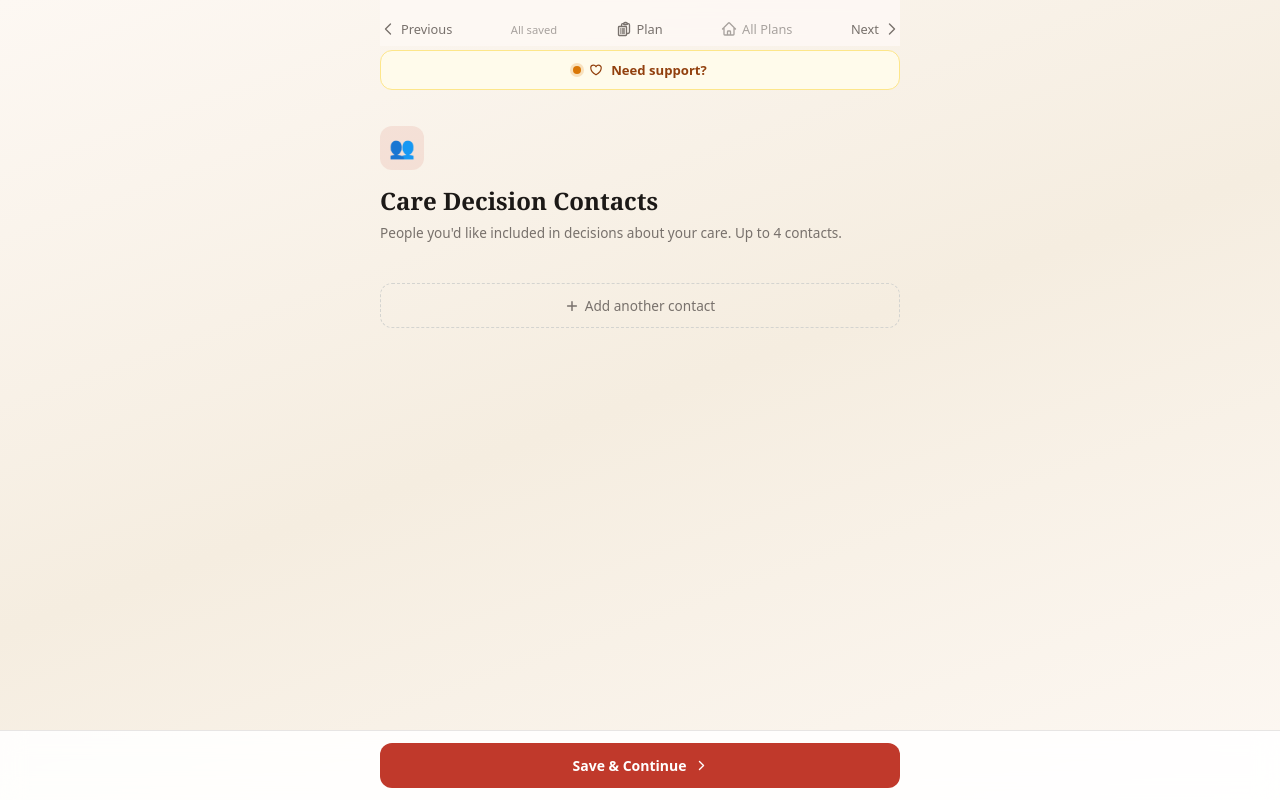
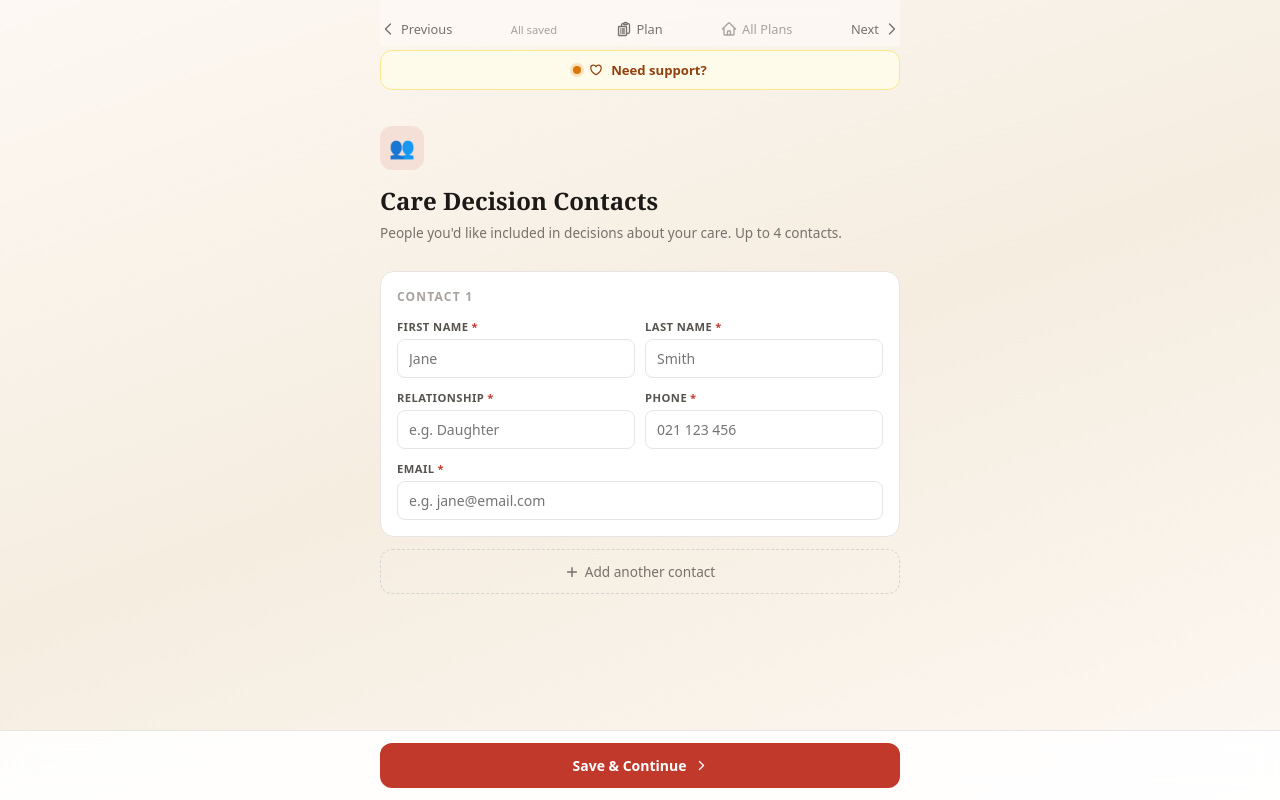
Before and after one commit to shumin-zhou/advance-care-plan, a Next.js app: page /plans/1/care-contacts in a window 1280 px wide. Built offline with nearby package versions, Linux system fonts and the light colour scheme.

Commit message:
added mmessage at front page

```diff
--- a/src/app/plans/[planId]/care-contacts/page.tsx
+++ b/src/app/plans/[planId]/care-contacts/page.tsx
@@ -1,80 +1,185 @@
 "use client";
 
 export const dynamic = "force-dynamic";
-import React from "react";
 
-import { useEffect, useState, useRef, useCallback } from "react";
-import { useForm, useFieldArray } from "react-hook-form";
-import { zodResolver } from "@hookform/resolvers/zod";
+import * as React from "react";
+import { useState, useRef } from "react";
 import Link from "next/link";
 import { usePlan } from "@/context/PlanContext";
-import { useLanguage, LanguageSwitcher } from "@/context/LanguageContext";
+import { useLanguage } from "@/context/LanguageContext";
 import { SupportTrigger, SupportPanel } from "@/components/SupportPanel";
-import { careContactsSchema, CareContacts } from "@/lib/schema";
+import { CareContact } from "@/lib/schema";
+
+// ---------------------------------------------------------------------------
+// Primitives — same pattern as EPA page
+// ---------------------------------------------------------------------------
 
 function FieldLabel({ htmlFor, required, children }: { htmlFor: string; required?: boolean; children: React.ReactNode }) {
   return (
-    <label htmlFor={htmlFor} style={{ display: "block", fontFamily: "system-ui, sans-serif", fontSize: "0.75rem", fontWeight: 600, color: "#57534e", marginBottom: 6, letterSpacing: "0.02em", textTransform: "uppercase" as const }}>
-      {children}{required && <span style={{ color: "#c0392b", marginLeft: 2 }}>*</span>}
+    <label htmlFor={htmlFor} style={{ display: "block", fontFamily: "system-ui, sans-serif", fontSize: "0.7rem", fontWeight: 600, color: "#57534e", marginBottom: 5, letterSpacing: "0.04em", textTransform: "uppercase" as const }}>
+      {children}{required && <span style={{ color: "#c0392b", marginLeft: 3 }}>*</span>}
     </label>
   );
 }
 
-function TextInput({ id, placeholder, error, ...rest }: React.InputHTMLAttributes<HTMLInputElement> & { error?: string }) {
+function TextInput({ id, placeholder, type = "text", value, onChange, onBlur, error }: {
+  id: string; placeholder?: string; type?: string;
+  value?: string; onChange?: (v: string) => void; onBlur?: () => void; error?: string;
+}) {
   return (
     <div>
-      <input id={id} type="text" placeholder={placeholder}
-        style={{ width: "100%", boxSizing: "border-box" as const, padding: "10px 13px", borderRadius: 10, border: `1.5px solid ${error ? "#c0392b" : "#e7e5e4"}`, background: error ? "#fff8f7" : "#fff", fontFamily: "system-ui, sans-serif", fontSize: "0.9rem", color: "#1c1917", outline: "none" }}
+      <input
+        id={id} type={type} placeholder={placeholder} value={value ?? ""} autoComplete="off"
+        onChange={e => onChange?.(e.target.value)}
+        style={{ width: "100%", boxSizing: "border-box" as const, padding: "9px 11px", borderRadius: 8, border: `1.5px solid ${error ? "#c0392b" : "#e7e5e4"}`, background: error ? "#fff8f7" : "#fff", fontFamily: "system-ui, sans-serif", fontSize: "0.875rem", color: "#1c1917", outline: "none" }}
         onFocus={e => e.currentTarget.style.borderColor = "#c0392b"}
-        onBlur={e => e.currentTarget.style.borderColor = error ? "#c0392b" : "#e7e5e4"}
-        {...rest}
+        onBlur={e => { e.currentTarget.style.borderColor = error ? "#c0392b" : "#e7e5e4"; onBlur?.(); }}
       />
       {error && <p style={{ fontFamily: "system-ui, sans-serif", fontSize: "0.7rem", color: "#c0392b", margin: "4px 0 0 2px" }}>{error}</p>}
     </div>
   );
 }
 
+// ---------------------------------------------------------------------------
+// Empty contact factory
+// ---------------------------------------------------------------------------
+
+function emptyContact(): CareContact {
+  return { firstName: "", lastName: "", relationship: "", phone: "", email: "" };
+}
+
+// ---------------------------------------------------------------------------
+// Contact card — owns its own touched ref, same as EPA's AttorneyCard
+// ---------------------------------------------------------------------------
+
+function ContactCard({ contact, index, showRemove, onChange, onRemove, onBlur }: {
+  contact: CareContact;
+  index: number;
+  showRemove: boolean;
+  onChange: (updated: CareContact) => void;
+  onRemove: () => void;
+  onBlur: () => void;
+}) {
+  const { t } = useLanguage();
+  const touched = useRef<Partial<Record<keyof CareContact, boolean>>>({});
+
+  function set(field: keyof CareContact, value: string) {
+    onChange({ ...contact, [field]: value });
+  }
+
+  function fieldBlur(field: keyof CareContact) {
+    touched.current[field] = true;
+    onBlur();
+  }
+
+  function requiredError(field: keyof CareContact, label: string): string | undefined {
+    if (!touched.current[field]) return undefined;
+    return !contact[field] ? `${label} is required` : undefined;
+  }
+
+  function emailError(): string | undefined {
+    if (!touched.current.email) return undefined;
+    if (!contact.email) return "Email is required";
+    if (!/^[^\s@]+@[^\s@]+\.[^\s@]+$/.test(contact.email)) return "Please enter a valid email address";
+    return undefined;
+  }
+
+  return (
+    <div style={{ background: "#fff", borderRadius: 14, border: "1px solid #e7e5e4", padding: 16 }}>
+      {/* Card header */}
+      <div style={{ display: "flex", alignItems: "center", justifyContent: "space-between", marginBottom: 14 }}>
+        <span style={{ fontFamily: "system-ui, sans-serif", fontSize: "0.75rem", fontWeight: 600, color: "#a8a29e", textTransform: "uppercase" as const, letterSpacing: "0.1em" }}>
+          {t("contact")} {index + 1}
+        </span>
+        {showRemove && (
+          <button type="button" onClick={onRemove} style={{ background: "none", border: "none", cursor: "pointer", color: "#a8a29e", fontFamily: "system-ui, sans-serif", fontSize: "0.75rem", padding: 0 }}>
+            {t("remove")}
+          </button>
+        )}
+      </div>
+
+      {/* Name row */}
+      <div style={{ display: "grid", gridTemplateColumns: "1fr 1fr", gap: 10, marginBottom: 12 }}>
+        <div>
+          <FieldLabel htmlFor={`firstName-${index}`} required>{t("firstName2")}</FieldLabel>
+          <TextInput id={`firstName-${index}`} placeholder={t("firstNamePlaceholder")}
+            value={contact.firstName} onChange={v => set("firstName", v)}
+            onBlur={() => fieldBlur("firstName")}
+            error={requiredError("firstName", t("firstName2"))} />
+        </div>
+        <div>
+          <FieldLabel htmlFor={`lastName-${index}`} required>{t("lastName2")}</FieldLabel>
+          <TextInput id={`lastName-${index}`} placeholder={t("lastNamePlaceholder")}
+            value={contact.lastName} onChange={v => set("lastName", v)}
+            onBlur={() => fieldBlur("lastName")}
+            error={requiredError("lastName", t("lastName2"))} />
+        </div>
+      </div>
+
+      {/* Relationship + phone row */}
+      <div style={{ display: "grid", gridTemplateColumns: "1fr 1fr", gap: 10, marginBottom: 12 }}>
+        <div>
+          <FieldLabel htmlFor={`relationship-${index}`} required>{t("relationship")}</FieldLabel>
+          <TextInput id={`relationship-${index}`} placeholder={t("relationshipPlaceholder2")}
+            value={contact.relationship} onChange={v => set("relationship", v)}
+            onBlur={() => fieldBlur("relationship")}
+            error={requiredError("relationship", t("relationship"))} />
+        </div>
+        <div>
+          <FieldLabel htmlFor={`phone-${index}`} required>{t("phone")}</FieldLabel>
+          <TextInput id={`phone-${index}`} placeholder={t("phonePlaceholder2")}
+            value={contact.phone} onChange={v => set("phone", v)}
+            onBlur={() => fieldBlur("phone")}
+            error={requiredError("phone", t("phone"))} />
+        </div>
+      </div>
+
+      {/* Email */}
+      <div>
+        <FieldLabel htmlFor={`email-${index}`} required>{t("email")}</FieldLabel>
+        <TextInput id={`email-${index}`} type="email" placeholder={t("emailPlaceholder")}
+          value={contact.email} onChange={v => set("email", v)}
+          onBlur={() => fieldBlur("email")}
+          error={emailError()} />
+      </div>
+    </div>
+  );
+}
+
+// ---------------------------------------------------------------------------
+// Page
+// ---------------------------------------------------------------------------
+
 export default function CareContactsPage() {
   const { t } = useLanguage();
   const [supportOpen, setSupportOpen] = useState(false);
   const { plan, updateSection, status, isDirty, save, planId } = usePlan();
 
-  const { register, handleSubmit, reset, control, formState: { errors } } = useForm<CareContacts>({
-    resolver: zodResolver(careContactsSchema),
-    defaultValues: plan.careContacts,
-    mode: "onBlur",
-    reValidateMode: "onBlur",
+  const [contacts, setContacts] = useState<CareContact[]>(() => {
+    const existing = plan.careContacts?.contacts;
+    return existing && existing.length > 0 ? existing : [emptyContact()];
   });
 
-  const { fields, append, remove } = useFieldArray({ control, name: "contacts" });
+  function persist(updated: CareContact[]) {
+    updateSection({ careContacts: { contacts: updated } });
+  }
 
-  // Only reset on initial mount — not on every save (which would steal focus)
-  const initialised = useRef(false);
-  useEffect(() => {
-    if (!initialised.current) {
-      reset(plan.careContacts);
-      initialised.current = true;
+  function handleChange(index: number, updated: CareContact) {
+    const next = contacts.map((c, i) => i === index ? updated : c);
+    setContacts(next);
+    persist(next);
   }
-  }, [plan.careContacts, reset]);
 
-  // Debounced save — fires 600ms after the last field change
-  // Using a ref so the timer survives re-renders without causing them
-  const saveTimer = useRef<ReturnType<typeof setTimeout> | null>(null);
-  const saveData = useCallback(() => {
-    handleSubmit((data) => updateSection({ careContacts: data }))();
-  }, [handleSubmit, updateSection]);
+  function handleRemove(index: number) {
+    const next = contacts.filter((_, i) => i !== index);
+    setContacts(next);
+    persist(next);
+  }
 
-  // Merge RHF's register onBlur with our debounced save
-  function reg(name: any) {
-    const r = register(name);
-    return {
-      ...r,
-      onBlur: (e: React.FocusEvent<HTMLInputElement>) => {
-        r.onBlur(e); // RHF validation
-        if (saveTimer.current) clearTimeout(saveTimer.current);
-        saveTimer.current = setTimeout(saveData, 600);
-      },
-    };
+  function handleAdd() {
+    const next = [...contacts, emptyContact()];
+    setContacts(next);
+    persist(next);
   }
 
   return (
@@ -87,11 +192,9 @@ export default function CareContactsPage() {
             <svg width="16" height="16" viewBox="0 0 24 24" fill="none" stroke="currentColor" strokeWidth="2" style={{ display: "block" }}><path strokeLinecap="round" strokeLinejoin="round" d="M15.75 19.5L8.25 12l7.5-7.5" /></svg>
             {t("previous")}
           </Link>
-
           <span style={{ fontFamily: "system-ui, sans-serif", fontSize: "0.7rem", color: status === "saving" ? "#c0392b" : isDirty ? "#d97706" : "#a8a29e" }}>
             {status === "saving" ? t("saving") : isDirty ? t("unsavedChanges") : t("allSaved")}
           </span>
-
           <Link href={`/plans/${planId}`} style={{ display: "flex", alignItems: "center", gap: 5, fontFamily: "system-ui, sans-serif", fontSize: "0.8rem", color: "#78716c", textDecoration: "none" }}>
             <svg width="16" height="16" viewBox="0 0 24 24" fill="none" stroke="currentColor" strokeWidth="2" style={{ display: "block" }}><path strokeLinecap="round" strokeLinejoin="round" d="M9 12h3.75M9 15h3.75M9 18h3.75m3 .75H18a2.25 2.25 0 002.25-2.25V6.108c0-1.135-.845-2.098-1.976-2.192a48.424 48.424 0 00-1.123-.08m-5.801 0c-.065.21-.1.433-.1.664 0 .414.336.75.75.75h4.5a.75.75 0 00.75-.75 2.25 2.25 0 00-.1-.664m-5.8 0A2.251 2.251 0 0113.5 2.25H15c1.012 0 1.867.668 2.15 1.586m-5.8 0c-.376.023-.75.05-1.124.08C9.095 4.01 8.25 4.973 8.25 6.108V8.25m0 0H4.875c-.621 0-1.125.504-1.125 1.125v11.25c0 .621.504 1.125 1.125 1.125h9.75c.621 0 1.125-.504 1.125-1.125V9.375c0-.621-.504-1.125-1.125-1.125H8.25zM6.75 12h.008v.008H6.75V12zm0 3h.008v.008H6.75V15zm0 3h.008v.008H6.75V18z" /></svg>
             {t("plan")}
@@ -115,72 +218,32 @@ export default function CareContactsPage() {
         <div style={{ padding: "20px 0 28px" }}>
           <div style={{ display: "inline-flex", alignItems: "center", justifyContent: "center", width: 44, height: 44, borderRadius: 12, background: "rgba(192,57,43,0.1)", fontSize: "1.3rem", marginBottom: 14 }}>👥</div>
           <h1 style={{ fontFamily: "Georgia, serif", fontSize: "1.5rem", fontWeight: 700, color: "#1c1917", margin: "0 0 6px" }}>{t("careContactsTitle")}</h1>
-          <p style={{ fontFamily: "system-ui, sans-serif", fontSize: "0.85rem", color: "#78716c", margin: 0, lineHeight: 1.5 }}>
-            {t("careContactsSubtitle")}
-          </p>
+          <p style={{ fontFamily: "system-ui, sans-serif", fontSize: "0.85rem", color: "#78716c", margin: 0, lineHeight: 1.5 }}>{t("careContactsSubtitle")}</p>
         </div>
 
-        <form onSubmit={handleSubmit((data) => updateSection({ careContacts: data }))} noValidate>
+        {/* Contact cards */}
         <div style={{ display: "flex", flexDirection: "column", gap: 16 }}>
-            {fields.map((field, index) => (
-              <div key={field.id} style={{ background: "#fff", borderRadius: 14, border: "1px solid #e7e5e4", padding: 16 }}>
-                {/* Card header */}
-                <div style={{ display: "flex", alignItems: "center", justifyContent: "space-between", marginBottom: 14 }}>
-                  <span style={{ fontFamily: "system-ui, sans-serif", fontSize: "0.75rem", fontWeight: 600, color: "#a8a29e", textTransform: "uppercase" as const, letterSpacing: "0.1em" }}>
-                    {t("contact")} {index + 1}
-                  </span>
-                  {fields.length > 1 && (
-                    <button type="button" onClick={() => remove(index)} style={{ background: "none", border: "none", cursor: "pointer", color: "#a8a29e", fontFamily: "system-ui, sans-serif", fontSize: "0.75rem", padding: 0 }}>
-                      {t("remove")}
-                    </button>
-                  )}
-                </div>
-
-                {/* Name row */}
-                <div style={{ display: "grid", gridTemplateColumns: "1fr 1fr", gap: 10, marginBottom: 12 }}>
-                  <div>
-                    <FieldLabel htmlFor={`contacts.${index}.firstName`} required>{t("firstName2")}</FieldLabel>
-                    <TextInput id={`contacts.${index}.firstName`} placeholder={t("firstNamePlaceholder")} error={(errors.contacts?.[index] as any)?.firstName?.message} {...reg(`contacts.${index}.firstName`)} />
-                  </div>
-                  <div>
-                    <FieldLabel htmlFor={`contacts.${index}.lastName`} required>{t("lastName2")}</FieldLabel>
-                    <TextInput id={`contacts.${index}.lastName`} placeholder={t("lastNamePlaceholder")} error={(errors.contacts?.[index] as any)?.lastName?.message} {...reg(`contacts.${index}.lastName`)} />
-                  </div>
-                </div>
-
-                {/* Relationship + phone row */}
-                <div style={{ display: "grid", gridTemplateColumns: "1fr 1fr", gap: 10, marginBottom: 12 }}>
-                  <div>
-                    <FieldLabel htmlFor={`contacts.${index}.relationship`} required>{t("relationship")}</FieldLabel>
-                    <TextInput id={`contacts.${index}.relationship`} placeholder={t("relationshipPlaceholder2")} error={(errors.contacts?.[index] as any)?.relationship?.message} {...reg(`contacts.${index}.relationship`)} />
-                  </div>
-                  <div>
-                    <FieldLabel htmlFor={`contacts.${index}.phone`} required>{t("phone")}</FieldLabel>
-                    <TextInput id={`contacts.${index}.phone`} placeholder={t("phonePlaceholder2")} error={(errors.contacts?.[index] as any)?.phone?.message} {...reg(`contacts.${index}.phone`)} />
-                  </div>
-                </div>
-
-                {/* Email */}
-                <div>
-                  <FieldLabel htmlFor={`contacts.${index}.email`} required>{t("email")}</FieldLabel>
-                  <TextInput id={`contacts.${index}.email`} placeholder={t("emailPlaceholder")} error={(errors.contacts?.[index] as any)?.email?.message} {...reg(`contacts.${index}.email`)} />
-                </div>
-              </div>
+          {contacts.map((contact, index) => (
+            <ContactCard
+              key={index}
+              contact={contact}
+              index={index}
+              showRemove={contacts.length > 1}
+              onChange={(updated) => handleChange(index, updated)}
+              onRemove={() => handleRemove(index)}
+              onBlur={() => persist(contacts)}
+            />
           ))}
         </div>
 
         {/* Add contact button */}
-          {fields.length < 4 && (
-            <button
-              type="button"
-              onClick={() => append({ firstName: "", lastName: "", relationship: "", phone: "", email: "" })}
-              style={{ width: "100%", marginTop: 12, padding: "12px", borderRadius: 12, border: "1.5px dashed #d4d4d0", background: "transparent", fontFamily: "system-ui, sans-serif", fontSize: "0.85rem", color: "#78716c", cursor: "pointer", display: "flex", alignItems: "center", justifyContent: "center", gap: 6 }}
-            >
+        {contacts.length < 4 && (
+          <button type="button" onClick={handleAdd}
+            style={{ width: "100%", marginTop: 12, padding: "12px", borderRadius: 12, border: "1.5px dashed #d4d4d0", background: "transparent", fontFamily: "system-ui, sans-serif", fontSize: "0.85rem", color: "#78716c", cursor: "pointer", display: "flex", alignItems: "center", justifyContent: "center", gap: 6 }}>
             <svg width="14" height="14" viewBox="0 0 24 24" fill="none" stroke="currentColor" strokeWidth="2.5" style={{ display: "block" }}><path strokeLinecap="round" strokeLinejoin="round" d="M12 4.5v15m7.5-7.5h-15" /></svg>
             {t("addAnotherContact")}
           </button>
         )}
-        </form>
       </div>
 
       {/* Bottom bar */}
@@ -189,12 +252,14 @@ export default function CareContactsPage() {
           {isDirty && (
             <button onClick={save} style={{ padding: "13px 18px", borderRadius: 12, border: "1.5px solid #e7e5e4", background: "#fff", fontFamily: "system-ui, sans-serif", fontSize: "0.875rem", fontWeight: 600, color: "#78716c", cursor: "pointer", flexShrink: 0 }}>{t("save")}</button>
           )}
-          <Link href={`/plans/${planId}/will`} onClick={() => handleSubmit((data) => updateSection({ careContacts: data }))()} style={{ flex: 1, display: "flex", alignItems: "center", justifyContent: "center", gap: 8, background: "#c0392b", color: "#fff", borderRadius: 12, padding: "13px 20px", fontFamily: "system-ui, sans-serif", fontSize: "0.875rem", fontWeight: 600, textDecoration: "none" }}>
-            Save & Continue
+          <Link href={`/plans/${planId}/will`} onClick={() => persist(contacts)}
+            style={{ flex: 1, display: "flex", alignItems: "center", justifyContent: "center", gap: 8, background: "#c0392b", color: "#fff", borderRadius: 12, padding: "13px 20px", fontFamily: "system-ui, sans-serif", fontSize: "0.875rem", fontWeight: 600, textDecoration: "none" }}>
+            {t("saveAndContinue")}
             <svg width="13" height="13" viewBox="0 0 24 24" fill="none" stroke="currentColor" strokeWidth="2.5" style={{ display: "block", flexShrink: 0 }}><path strokeLinecap="round" strokeLinejoin="round" d="M8.25 4.5l7.5 7.5-7.5 7.5" /></svg>
           </Link>
         </div>
       </div>
+
       <SupportPanel open={supportOpen} onClose={() => setSupportOpen(false)} />
     </div>
   );
```
Also changed, not shown: src/app/page.tsx (+25 -0 lines), src/lib/translations.ts (+12 -0 lines). Lines whose indentation alone changed are shown as unchanged.
